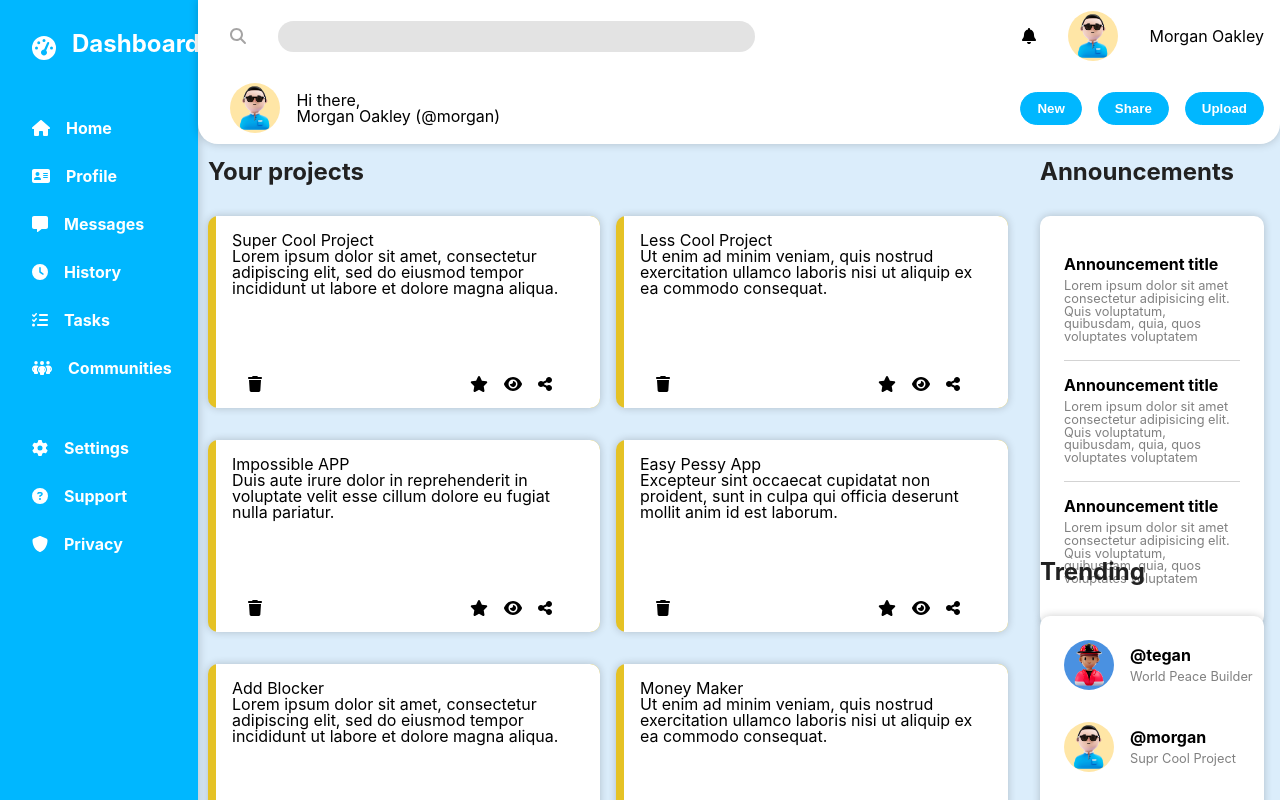
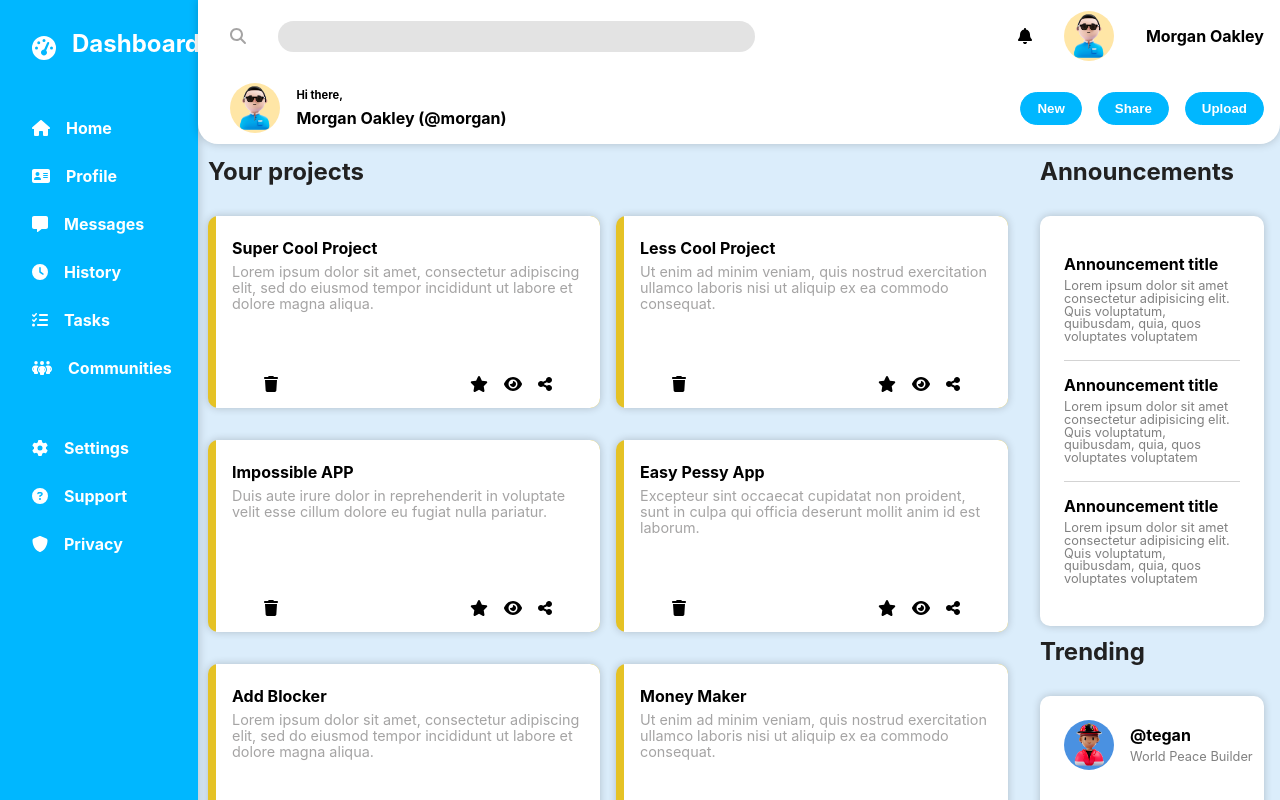
Before and after one commit to nicoriera/test-12p5-frontend, a React (Create React App) app: page / in a window 1280 px wide. Shown: the top 800 px of the page. Built offline with nearby package versions, Linux system fonts and the light colour scheme.

Commit message:
update design

```diff
--- a/src/components/AnnoucementTrendingContainer/annoucementTrendingContainer.scss
+++ b/src/components/AnnoucementTrendingContainer/annoucementTrendingContainer.scss
@@ -7,12 +7,18 @@
     display: flex;
     flex-direction: column;
     justify-content: right;
-    width: 20rem;
+    width: 18rem;
     margin-left: 2rem;
 
     .announcements_container,
     .trending_container {
-      height: 50vh;
+      height: 60vh;
     }
   }
 }
+
+@media (min-width: 1024px) {
+  .annoucements_trending_container {
+    width: 25rem;
+  }
+}
--- a/src/components/Card/card.scss
+++ b/src/components/Card/card.scss
@@ -9,6 +9,27 @@
   box-shadow: 0 0 8px rgba(0, 0, 0, 0.2);
   transform: transform 0.2s ease;
   background-color: $background-color-card;
+
+  &:hover {
+    transform: scale(1.02);
+  }
+
+  .card_header {
+    h2 {
+      margin: 0.5rem 0 0 0;
+      padding: 0;
+      font-size: 1rem;
+      font-weight: bold;
+    }
+
+    p {
+      margin: 0.5rem 0 0 0;
+      padding: 0;
+      font-size: 0.9rem;
+      color: $color-text-grey;
+      line-height: 1rem;
+    }
+  }
 
   .card_background_white {
     display: flex;
@@ -28,6 +49,20 @@
     justify-content: space-between;
     align-items: center;
     padding: 0 1rem;
+
+    svg {
+      margin-left: 1rem;
+
+      &:hover {
+        cursor: pointer;
+        transform: scale(1.2);
+      }
+
+      &:active {
+        transform: scale(1);
+        color: $background-color-blue;
+      }
+    }
   }
 
   .card_footer_left {
--- a/src/components/NavBar/NavBar.js
+++ b/src/components/NavBar/NavBar.js
@@ -10,7 +10,7 @@ const NavBar = ({ handleHamburgerClick, handleModalClick }) => {
         <div className="hamburger_logo_mobil" onClick={handleHamburgerClick}>
           <FontAwesomeIcon icon="fa-bars" />
         </div>
-        <div className="logo-avatar">
+        <div className="logo_avatar">
           <div className="search_logo">
             <FontAwesomeIcon icon="fa-magnifying-glass" />
           </div>
--- a/src/components/NavBar/navbar.scss
+++ b/src/components/NavBar/navbar.scss
@@ -1,5 +1,5 @@
 .navbar_container {
-  background-color: white;
+  background-color: $background-color-white;
   box-shadow: 0 0 10px rgba(0, 0, 0, 0.2);
   position: fixed;
   top: 0;
@@ -20,9 +20,15 @@
       padding: $padding-size;
       font-size: 1rem;
       color: $icon-color;
+
+      &:hover {
+        cursor: pointer;
+        transform: scale(1.2);
+        color: black;
+      }
     }
 
-    .logo-avatar {
+    .logo_avatar {
       display: flex;
       align-items: center;
       gap: $padding-size;
@@ -54,12 +60,17 @@
       align-items: center;
       gap: $padding-size;
       padding: $padding-size;
+
+      h2 {
+        margin: 0;
+        padding: 0;
+        font-size: 1rem;
+        font-weight: bold;
+      }
     }
   }
-}
 
-@media (min-width: 768px) {
-  .navbar_container {
+  @media (min-width: 768px) {
     right: 0;
     height: 9rem;
     max-width: 83.5vw;
@@ -86,6 +97,23 @@
         display: flex;
         align-items: center;
         padding: $padding-size;
+
+        .navbar_footer_text {
+          p {
+            margin: 0;
+            padding: 0;
+            font-size: 0.7rem;
+            margin-bottom: 0.5rem;
+            font-weight: bold;
+          }
+
+          h2 {
+            margin: 0;
+            padding: 0;
+            font-size: 1rem;
+            font-weight: bold;
+          }
+        }
       }
 
       .navbar_footer_buttons {
@@ -96,22 +124,16 @@
       }
     }
   }
-}
 
-@media (min-width: 1024px) {
-  .navbar_container {
+  @media (min-width: 1024px) {
     max-width: 84.5vw;
   }
-}
 
-@media (min-width: 1440px) {
-  .navbar_container {
+  @media (min-width: 1440px) {
     max-width: 85.1vw;
   }
-}
 
-@media (min-width: 1920px) {
-  .navbar_container {
+  @media (min-width: 1920px) {
     max-width: 85.3vw;
   }
 }
--- a/src/components/SideBar/sidebar.scss
+++ b/src/components/SideBar/sidebar.scss
@@ -91,15 +91,6 @@
       li {
         display: none;
       }
-
-      &:hover {
-        cursor: pointer;
-        background-color: rgba(0, 0, 0, 0.2);
-      }
-
-      &.active {
-        background-color: rgba(0, 0, 0, 0.2);
-      }
     }
   }
 
@@ -116,6 +107,15 @@
       font-size: 1.5rem;
       padding: $padding-size;
       margin-bottom: 1.5rem;
+
+      &:hover {
+        cursor: pointer;
+        transform: scale(1.1);
+      }
+
+      &.active {
+        background-color: rgba(0, 0, 0, 0.2);
+      }
 
       h1 {
         display: flex;
@@ -143,10 +143,6 @@
         cursor: pointer;
         background-color: rgba(0, 0, 0, 0.2);
       }
-
-      &.active {
-        background-color: rgba(0, 0, 0, 0.2);
-      }
     }
   }
 }
--- a/src/styles/index.scss
+++ b/src/styles/index.scss
@@ -49,6 +49,11 @@ h1 {
   height: $avatar-size;
   border-radius: 50%;
   padding: $padding-size;
+
+  &:hover {
+    cursor: pointer;
+    transform: scale(1.2);
+  }
 }
 
 .button {
--- a/src/styles/variables.scss
+++ b/src/styles/variables.scss
@@ -1,10 +1,18 @@
 // Couleurs
+$background-color-white: #ffffff;
 $background-color: #dbedfb;
 $background-color-card: rgb(229, 194, 37);
 $background-color-blue: rgb(0, 183, 255);
+$icon-color: rgb(165, 164, 164);
+$color-text-grey: rgb(165, 164, 164);
+
+// Tailles
 $padding-size: 1rem;
-$icon-color: rgb(165, 164, 164);
 $avatar-size: 50px;
+
+// Bordures
 $border-radius: 20px;
 $border-radius-card: 10px;
+
+// Typographie
 $font-color-h1: rgb(33, 33, 33);
```
